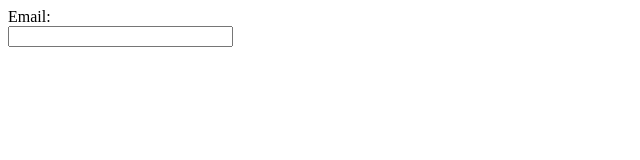
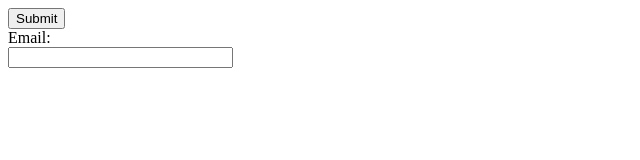
Before and after one commit to zain391/TypeScript, a plain HTML site: page index.html in a window 1280 px wide. Shown: the whole page, without its empty margins (0-640 px from the left). Drawn offline with Linux system fonts and the light colour scheme.

Commit message:
on submit event on form
on submit event on form

```diff
--- a/index.html
+++ b/index.html
@@ -7,6 +7,9 @@
     <title>learning typescript</title>
 </head>
 <body>
+    <form onsubmit="alert(`your form is submitted`)">
+    <input type="submit">
+    </form>
     Email:<br>
 <input type="text" size="25" onFocus="this.style.backgroundColor='yellow';">
 
```
